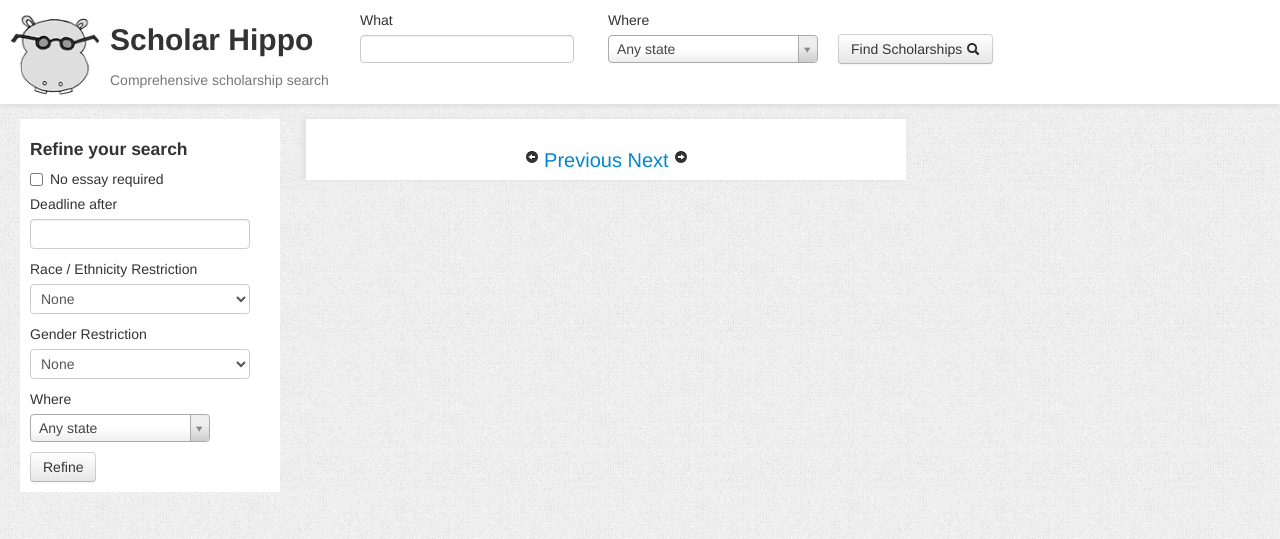
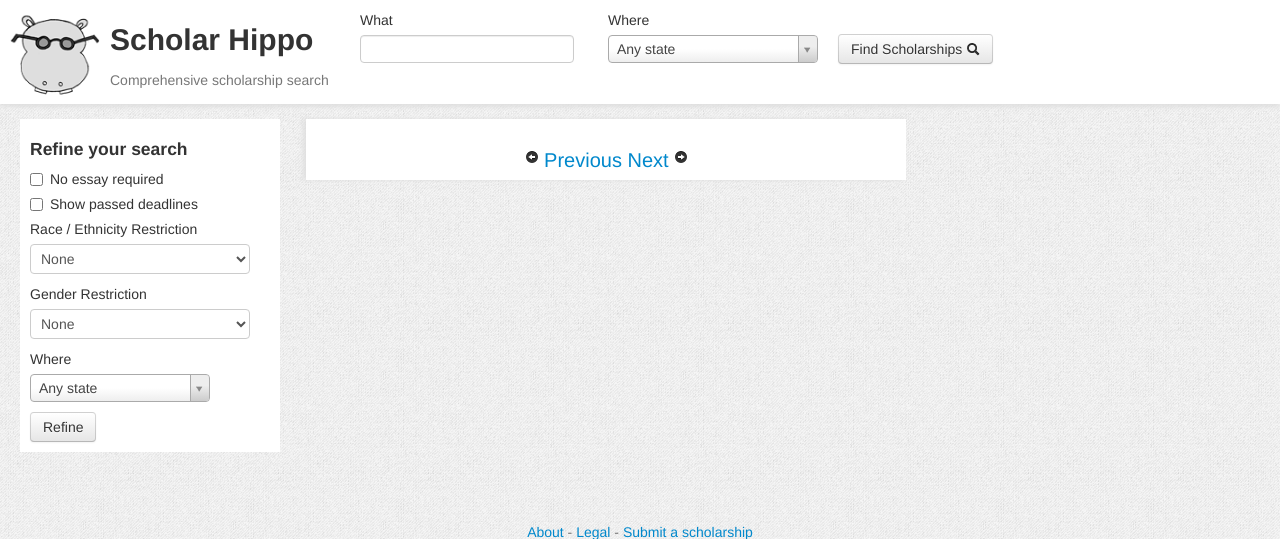
Before and after one commit to NickCarneiro/scholarhippo, a Django app: template templates/serp.html in a window 1280 px wide. Shown: the top 539 px of the page. Run offline with Django 3.2, Linux system fonts and the light colour scheme; the template is opened without the code that fills it, so the values that code supplies are empty; parts of the project's set-up code (start-up, migrations or seed data) failed here and were passed over; some libraries are stand-ins or nearby versions.

Commit message:
hide passed deadline scholarships by default

```diff
--- a/search/static/js/serp.js
+++ b/search/static/js/serp.js
@@ -6,7 +6,7 @@ function submitRefine() {
     refineForm.l = $locationCombobox.val();
 
     refineForm.ne = $('#refine-no-essay-required').prop('checked');
-    var deadline = $('#refine-deadline').val();
+    var deadline = $('#refine-deadline').prop('checked');
     if (deadline && deadline !== 'None') {
         refineForm.d = deadline;
     }
@@ -22,10 +22,7 @@ function resultClick() {
     mixpanel.track("search#resultclick", loggingParameters);
 }
 $(function() {
-    var $datePicker = $('#refine-deadline').datepicker();
     //make refine form match page state
-    $datePicker.datepicker('option', 'dateFormat', 'yy-mm-dd');
-    $datePicker.val(ne.deadline);
     $('#refine-ethnicity').val(ne.ethnicity_restriction);
     $('#refine-gender').val(ne.gender_restriction);
 
--- a/templates/serp.html
+++ b/templates/serp.html
@@ -23,8 +23,9 @@
 
             </div>
             <div>
-                <label for="refine-deadline">Deadline after</label>
-                <input id="refine-deadline" type="text"/>
+                <label class="checkbox" for="refine-deadline">
+                    <input type="checkbox" id="refine-deadline" value="show-passed-deadlines" {% if search_request.show_passed_deadlines %}checked{% endif %}>Show passed deadlines
+                </label>
             </div>
 
         <div>
```
Also changed, not shown: search/search_request.py (+4 -4 lines), search/views/serp.py (+10 -4 lines).
